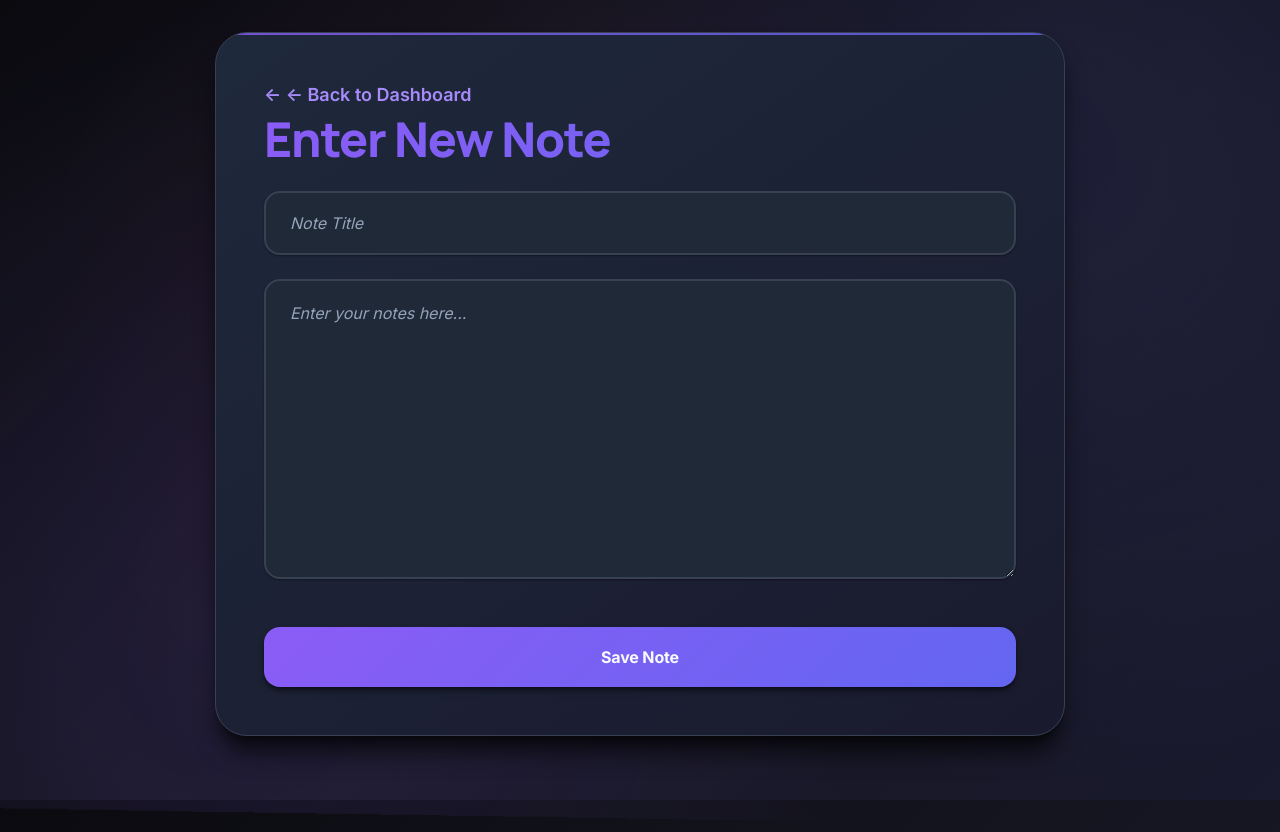
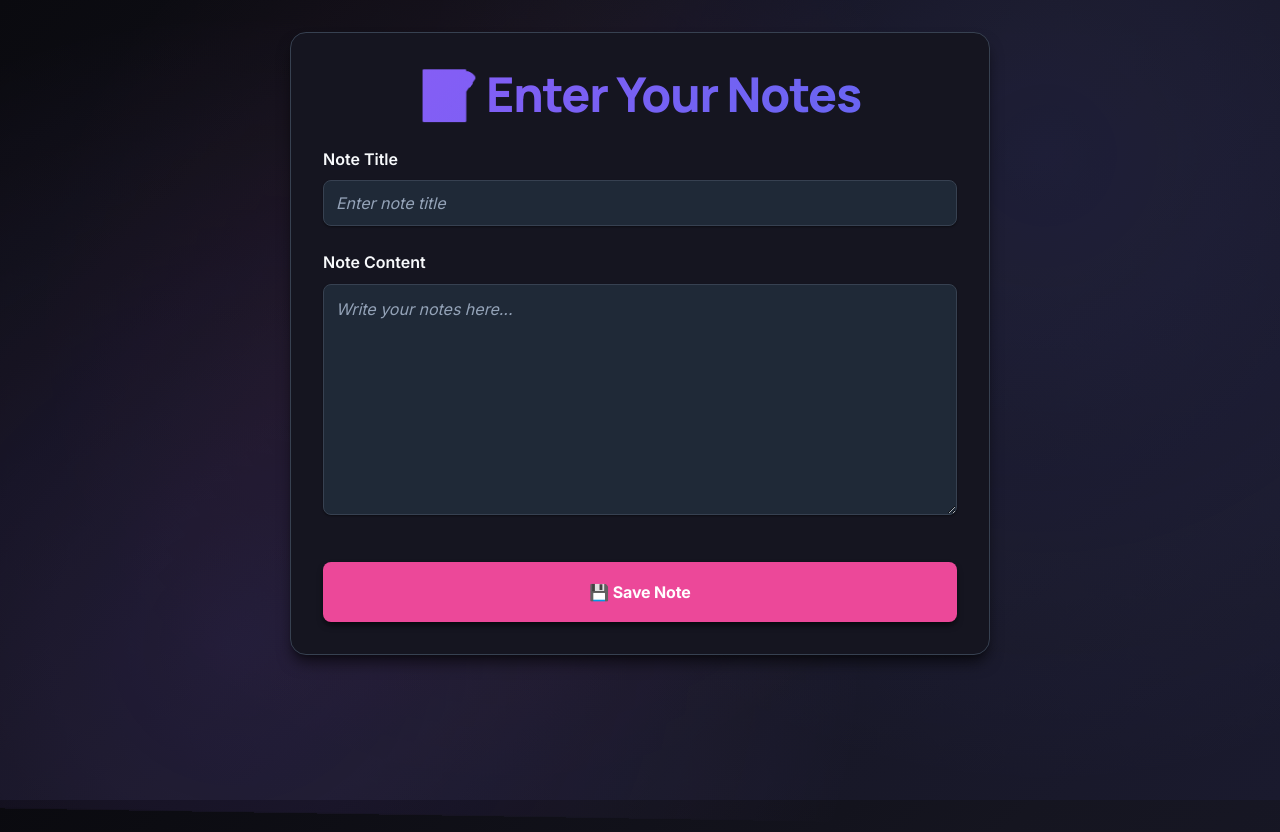
Before and after one commit to NeelKad/AI-study-app, a Python web app: template templates/index.html in a window 1280 px wide. Run offline with Jinja, Linux system fonts and the light colour scheme; the template is opened without the code that fills it, so the values that code supplies are empty.

Commit message:
Update index.html

```diff
--- a/templates/index.html
+++ b/templates/index.html
@@ -2,121 +2,116 @@
 <html lang="en">
 <head>
   <meta charset="UTF-8" />
-    <title>Enter New Note - AI Study App</title>
-    <link
-      rel="stylesheet"
-      href="{{ url_for('static', filename='style.css') }}"
-    />
+  <meta name="viewport" content="width=device-width, initial-scale=1.0" />
+  <title>Enter Notes - AI Study App</title>
+  <link rel="stylesheet" href="{{ url_for('static', filename='style.css') }}" />
   <style>
-      /* Loading bar container */
-      #loadingBarContainer {
+    .form-container {
+      max-width: 700px;
+      margin: 2rem auto;
+      padding: 2rem;
+      background: var(--bg-secondary);
+      border: 1px solid var(--border);
+      border-radius: 1rem;
+      box-shadow: var(--shadow-lg);
+    }
+    h1 {
+      text-align: center;
+      color: var(--accent);
+      margin-bottom: 1.5rem;
+    }
+    label {
+      display: block;
+      font-weight: 600;
+      margin-bottom: 0.5rem;
+      color: var(--text-primary);
+    }
+    input[type="text"],
+    textarea {
       width: 100%;
-        height: 8px;
-        background: #f9d56e88;
-        border-radius: 8px;
-        overflow: hidden;
-        margin-top: 15px;
-        display: none;
+      padding: 0.75rem;
+      border: 1px solid var(--border);
+      border-radius: 0.5rem;
+      margin-bottom: 1.5rem;
+      font-size: 1rem;
+      background: var(--bg-input);
+      color: var(--text-primary);
     }
-
-      /* Animated loading bar */
-      #loadingBar {
-        height: 100%;
-        width: 0%;
-        background: linear-gradient(135deg, #f4b400, #f9d56e);
-        border-radius: 8px;
-        animation: loadingAnim 2s linear infinite;
+    textarea {
+      resize: vertical;
     }
-
-      @keyframes loadingAnim {
-        0% {
-          width: 0%;
-          left: 0%;
+    .button {
+      display: inline-block;
+      background: var(--accent);
+      color: white;
+      padding: 0.75rem 1.5rem;
+      font-size: 1rem;
+      font-weight: 600;
+      border-radius: 0.5rem;
+      border: none;
+      cursor: pointer;
+      text-align: center;
+      transition: background 0.3s;
     }
-        50% {
-          width: 80%;
-          left: 10%;
+    .button:hover {
+      background: var(--accent-hover);
     }
-        100% {
-          width: 0%;
-          left: 100%;
-        }
+    .actions {
+      text-align: center;
     }
   </style>
 </head>
 <body>
-    <div class="container" style="max-width: 700px">
-      <a href="{{ url_for('dashboard') }}" id="backBtn"
-        >&larr; Back to Dashboard</a
-      >
-      <h1>Enter New Note</h1>
+  <div class="form-container">
+    <h1>📝 Enter Your Notes</h1>
 
-      <form id="noteForm">
+    {% with messages = get_flashed_messages(with_categories=true) %}
+      {% if messages %}
+        {% for category, message in messages %}
+          <div style="
+            padding: 1rem;
+            margin-bottom: 1rem;
+            border-radius: 0.5rem;
+            font-weight: 600;
+            {% if category == 'error' %}
+              background: #fee2e2; color: #b91c1c; border: 1px solid #fecaca;
+            {% else %}
+              background: #d1fae5; color: #065f46; border: 1px solid #a7f3d0;
+            {% endif %}
+          ">
+            {{ message }}
+          </div>
+        {% endfor %}
+      {% endif %}
+    {% endwith %}
+
+    <form method="POST" action="{{ url_for('add_note') }}">
+      <div>
+        <label for="title">Note Title</label>
         <input
           type="text"
           id="title"
           name="title"
-          placeholder="Note Title"
+          placeholder="Enter note title"
           required
         />
+      </div>
+
+      <div>
+        <label for="content">Note Content</label>
         <textarea
           id="content"
           name="content"
-          placeholder="Enter your notes here..."
+          rows="8"
+          placeholder="Write your notes here..."
           required
-          rows="10"
         ></textarea>
-
-        <button type="submit" id="saveBtn">Save Note</button>
-      </form>
-
-      <div id="loadingBarContainer">
-        <div id="loadingBar"></div>
-      </div>
       </div>
 
-    <script>
-      const form = document.getElementById("noteForm");
-      const saveBtn = document.getElementById("saveBtn");
-      const loadingBarContainer = document.getElementById(
-        "loadingBarContainer"
-      );
-
-      form.addEventListener("submit", async (e) => {
-        e.preventDefault();
-
-        // Show loading bar & disable button
-        loadingBarContainer.style.display = "block";
-        saveBtn.disabled = true;
-
-        const data = {
-          title: form.title.value.trim(),
-          content: form.content.value.trim(),
-        };
-
-        try {
-          const response = await fetch("/save-note", {
-            method: "POST",
-            headers: {
-              "Content-Type": "application/json",
-            },
-            body: JSON.stringify(data),
-          });
-
-          if (response.ok) {
-            // Redirect to dashboard after success
-            window.location.href = "/dashboard";
-          } else {
-            alert("Failed to save note. Please try again.");
-          }
-        } catch (err) {
-          alert("Error saving note. Please check your connection.");
-        } finally {
-          // Hide loading bar & enable button if still on page
-          loadingBarContainer.style.display = "none";
-          saveBtn.disabled = false;
-        }
-      });
-    </script>
+      <div class="actions">
+        <button type="submit" class="button">💾 Save Note</button>
+      </div>
+    </form>
+  </div>
 </body>
 </html>
```
Lines whose indentation alone changed are shown as unchanged.
